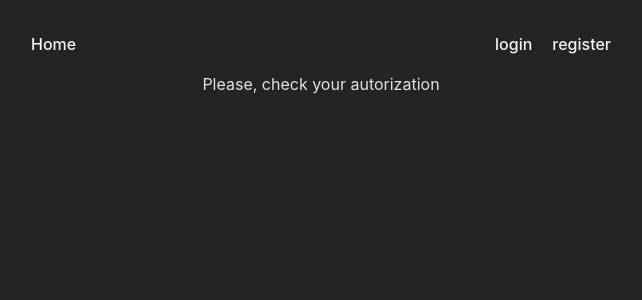
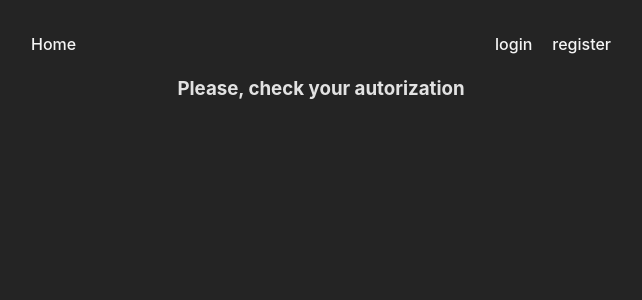
Before and after one commit to Carolinealt/goit-react-hw-08, a React app: page / in a window 1280 px wide. Shown: the top 300 px of the page, without its empty margins (319-961 px from the left). Built offline with nearby package versions, Linux system fonts and the light colour scheme; the HTML template or start-up script is replaced by a standard one.

Commit message:
Update HomePage.jsx

```diff
--- a/src/pages/HomePage/HomePage.jsx
+++ b/src/pages/HomePage/HomePage.jsx
@@ -9,7 +9,7 @@
       {isLogedIn ? (
         <p>Welocome, {name}</p>
       ) : (
-        <p>Please, check your autorization</p>
+        <h3>Please, check your autorization</h3>
       )}
     </>
   );
```
